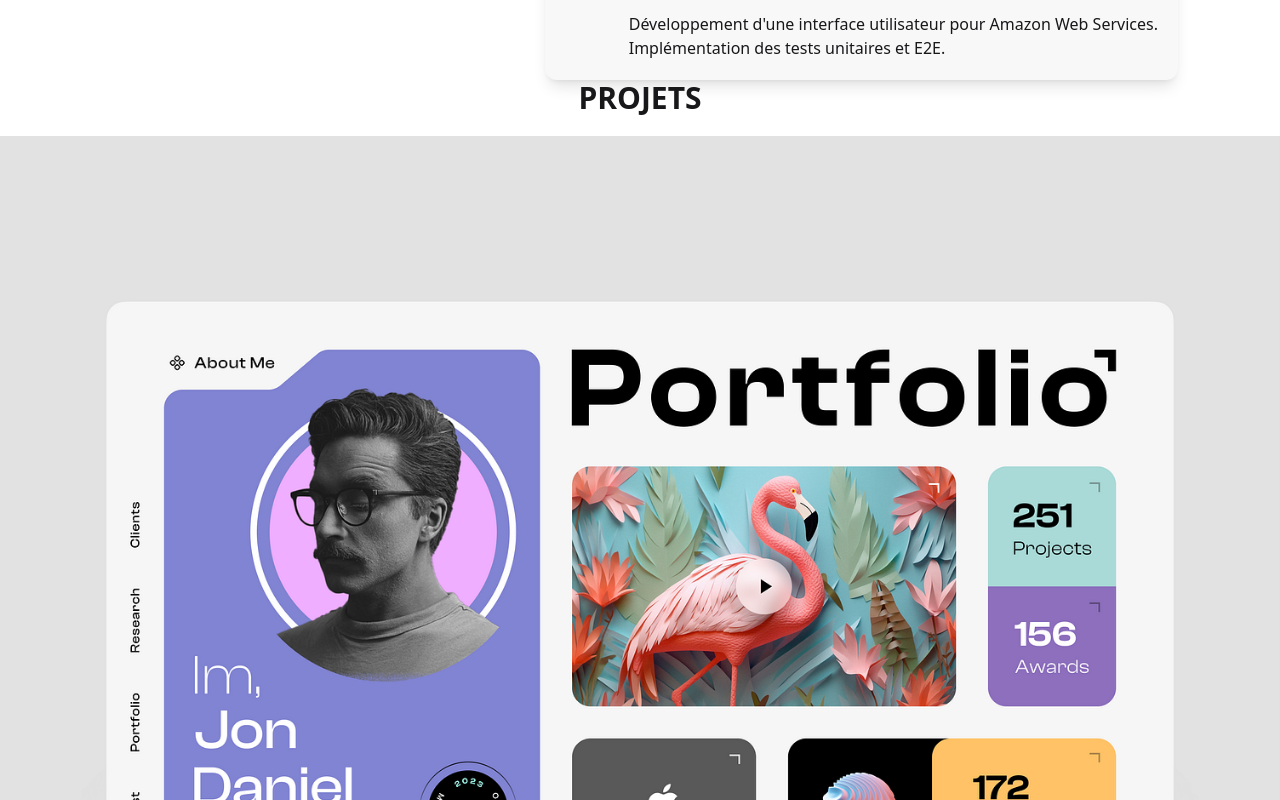
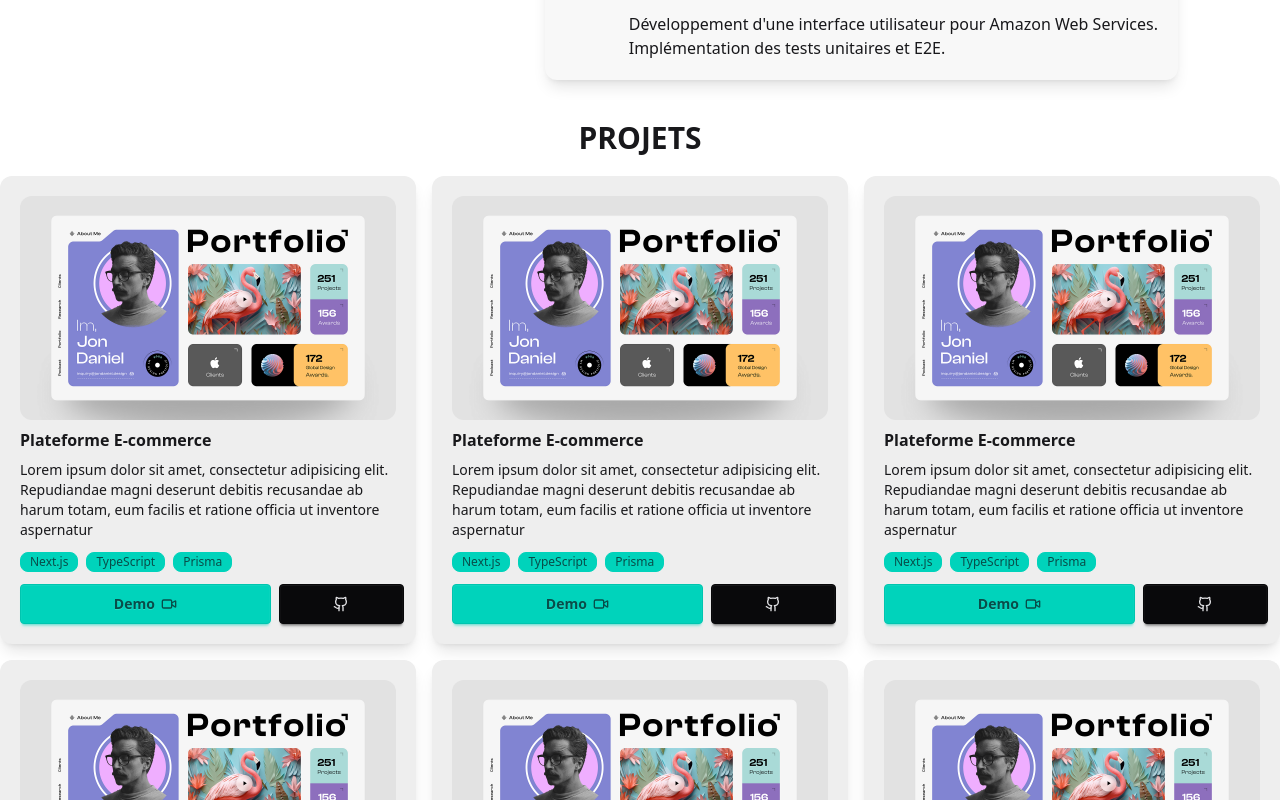
Before and after one commit to ThalesSangare/portfolio-React-vite, a React (Vite) app: page / in a window 1280 px wide. Shown: the part 1680-2480 px from the top of the page. Built offline with nearby package versions, Linux system fonts and the light colour scheme.

Commit message:
Ajout section projet

```diff
--- a/src/components/Projets.jsx
+++ b/src/components/Projets.jsx
@@ -5,6 +5,7 @@
 import img3 from "../assets/projects/3.png";
 import img4 from "../assets/projects/4.png";
 import img5 from "../assets/projects/5.png";
+import { Github, Video } from "lucide-react";
 
 const projets = [
   {
@@ -72,20 +73,33 @@
 
 const Projets = () => {
   return (
-    <div>
+    <div className="mt-10">
       <Title titreProps="Projets" />
-      <div>
+      <div className="grid md:grid-cols-3 gap-4">
         {projets.map((projet) => (
-          <div>
-            <img src={projet.image} alt={projet.titre} />
+          <div className="bg-base-300 p-5 h-fit rounded-xl shadow-lg">
+            <img
+              src={projet.image}
+              alt={projet.titre}
+              className="w-full rounded-xl h-56 object-cover"
+            />
             <div>
-              <h1>{projet.titre}</h1>
-              <p>{projet.description}</p>
+              <h1 className="my-2 font-bold">{projet.titre}</h1>
+              <p className="text-sm">{projet.description}</p>
             </div>
-            <div>
+            <div className="flex flex-wrap gap-2 my-3">
               {projet.technologies.map((tech) => (
-                <span>{tech}</span>
+                <span className="badge badge-accent badge-sm">{tech}</span>
               ))}
+            </div>
+            <div className="flex">
+              <a className="btn btn-accent w-2/3" href={projet.demoLink}>
+                Demo <Video className="w-4" />
+              </a>
+
+              <a className="btn btn-neutral w-1/3 ml-2" href={projet.repoLink}>
+                <Github className="w-4" />
+              </a>
             </div>
           </div>
         ))}
```
